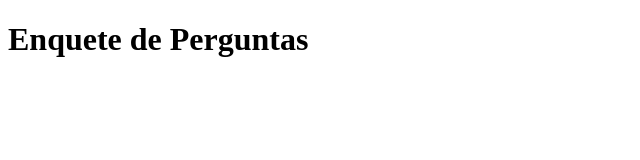
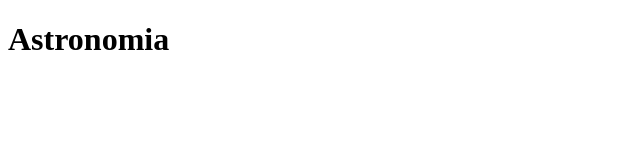
Before and after one commit to Biel009xs/miss-o, a plain HTML site: page index.html in a window 1280 px wide. Shown: the whole page, without its empty margins (0-640 px from the left). Drawn offline with Linux system fonts and the light colour scheme.

Commit message:
Update index.html

```diff
--- a/index.html
+++ b/index.html
@@ -4,11 +4,11 @@
     <meta charset="UTF-8">
     <meta name="viewport" content="width=device-width, initial-scale=1.0">
     <link rel="stylesheet" "href="style.css">
-    <title>Enquete de peguntas</title>
+    <title>Astronomia</title>
 </head>
 <body>
     <div class="caixa-principal">
-    <h1>Enquete de Perguntas </h1>
+    <h1>Astronomia</h1>
     <div class="caixa-perguntas"></div>
     <div class="caixa-alternativas"></div>
     <div class="caixa-resultado"></div>
```
